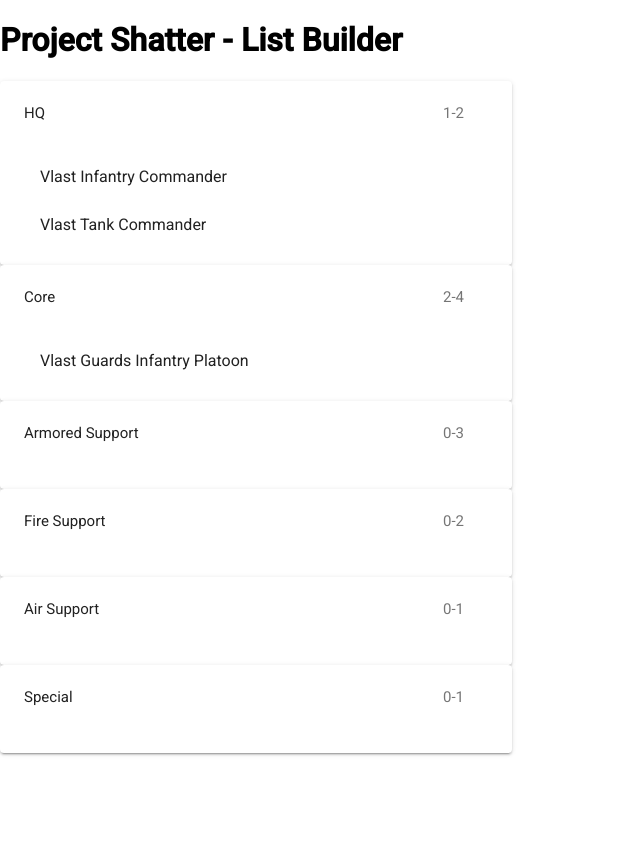
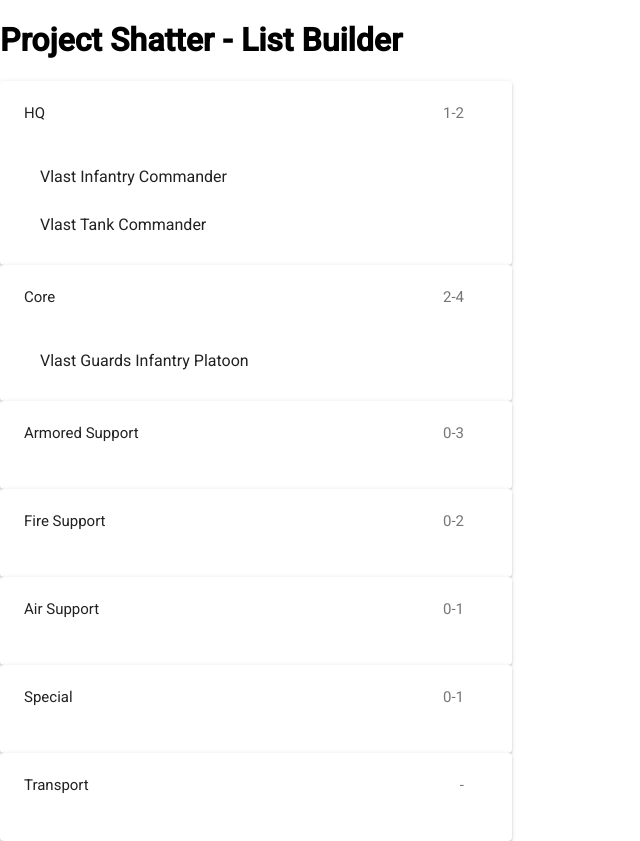
Before and after one commit to kmskov/shatter-list-builder, an Angular app: page / in a window 1280 px wide. Shown: the whole page, without its empty margins (0-640 px from the left). Built offline with nearby package versions, Linux system fonts and the light colour scheme.

Commit message:
added transport section

```diff
--- a/src/app/rosters.json
+++ b/src/app/rosters.json
@@ -35,6 +35,10 @@
       "label": "Special",
       "min": 0,
       "max": 1
+    },
+    {
+      "id": "transport",
+      "label": "Transport"
     }
   ]
 }
--- a/src/app/unit-selector/unit-selector.component.ts
+++ b/src/app/unit-selector/unit-selector.component.ts
@@ -26,8 +26,6 @@ export class UnitSelectorComponent implements OnInit {
 
     this.unitTypes = rosters.base;
 
-  //  console.log(JSON.stringify(this.unitTypes));
-
     this.faction = factions[this.factionName];
 
     console.log('unit-selector.ngOnInit finished');
--- a/src/app/unit-type.ts
+++ b/src/app/unit-type.ts
@@ -1,5 +1,5 @@
 export interface UnitType {
   label: string;
-  min: number;
-  max: number;
+  min?: number;
+  max?: number;
 }
```
